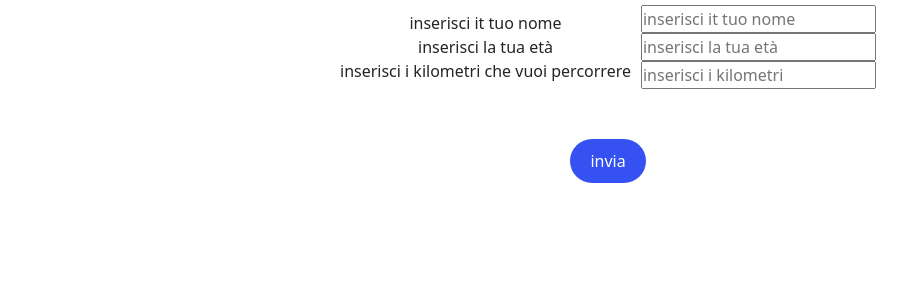
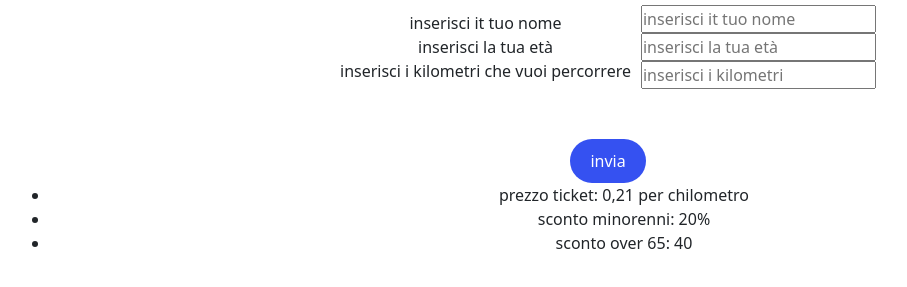
Before and after one commit to willymariino/js-biglietto-treno-form, a plain HTML site: page index.html in a window 1280 px wide. Shown: the part 123-410 px from the top of the page, without its empty margins (82-989 px from the left). Drawn offline with nearby package versions, Linux system fonts and the light colour scheme.

Commit message:
added ul for prices

```diff
--- a/index.html
+++ b/index.html
@@ -40,6 +40,11 @@
 
         </form>
 
+        <ul>
+            <li> prezzo ticket: 0,21 per chilometro </li>
+            <li>sconto minorenni: 20% </li>
+            <li> sconto over 65: 40 </li>
+        </ul>
 
         <p id="ticket-price"> </p>
 
```
